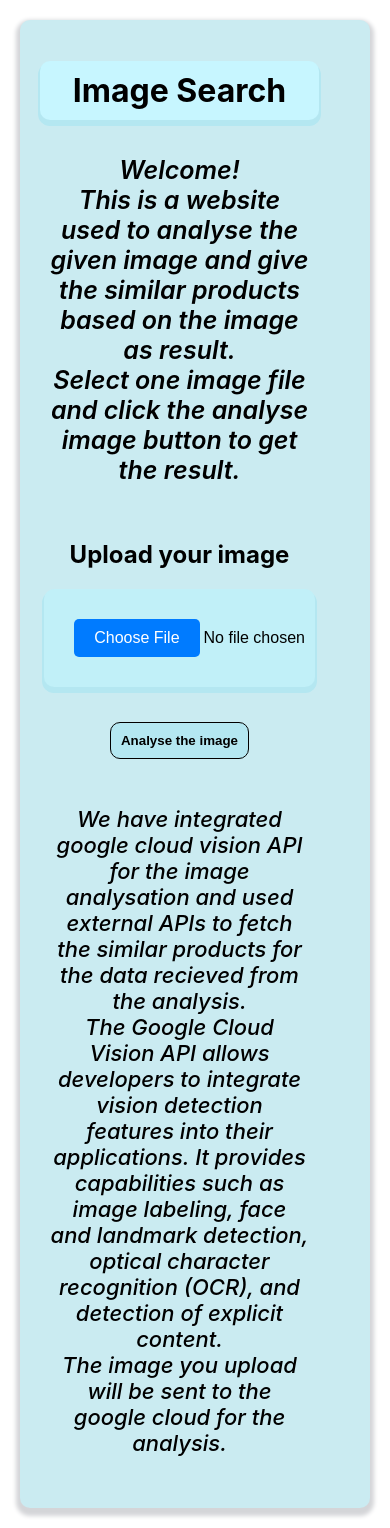
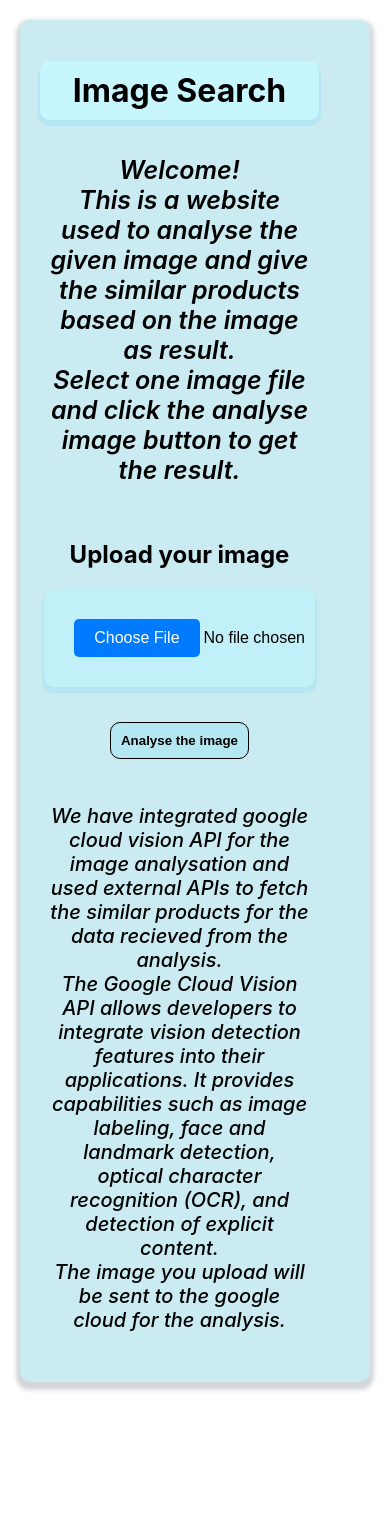
Before and after one commit to Hasinichaithanya/image-search, a React (Create React App) app: page / in a window 390 px wide. After the commit the page ends 1402 px from the top, so only its background shows below. Built offline with nearby package versions, Linux system fonts and the light colour scheme.

Commit message:
mobile view changes

```diff
--- a/src/components/ImageUpload/imageupload.css
+++ b/src/components/ImageUpload/imageupload.css
@@ -3,7 +3,7 @@
 }
 p {
   font-weight: 500;
-  font-size: 22px;
+  font-size: 20px;
   font-style: oblique;
   padding: 10px;
   max-width: 100%;
@@ -102,7 +102,6 @@ h1 {
 .result-top-line {
   font-weight: 600;
   font-size: 18px;
-  padding-left: 10px;
   text-align: center;
 }
 .res-labels-container {
@@ -164,6 +163,9 @@ h1 {
   cursor: pointer;
 }
 @media (max-width: 660px) {
+  .input-container {
+    width: 100%;
+  }
   .main-container {
     flex-direction: column;
   }
@@ -181,6 +183,7 @@ h1 {
   .image-container {
     width: 100%;
     height: 350px;
+    box-shadow: none;
   }
   .result-top-line {
     padding-left: 10px;
```
